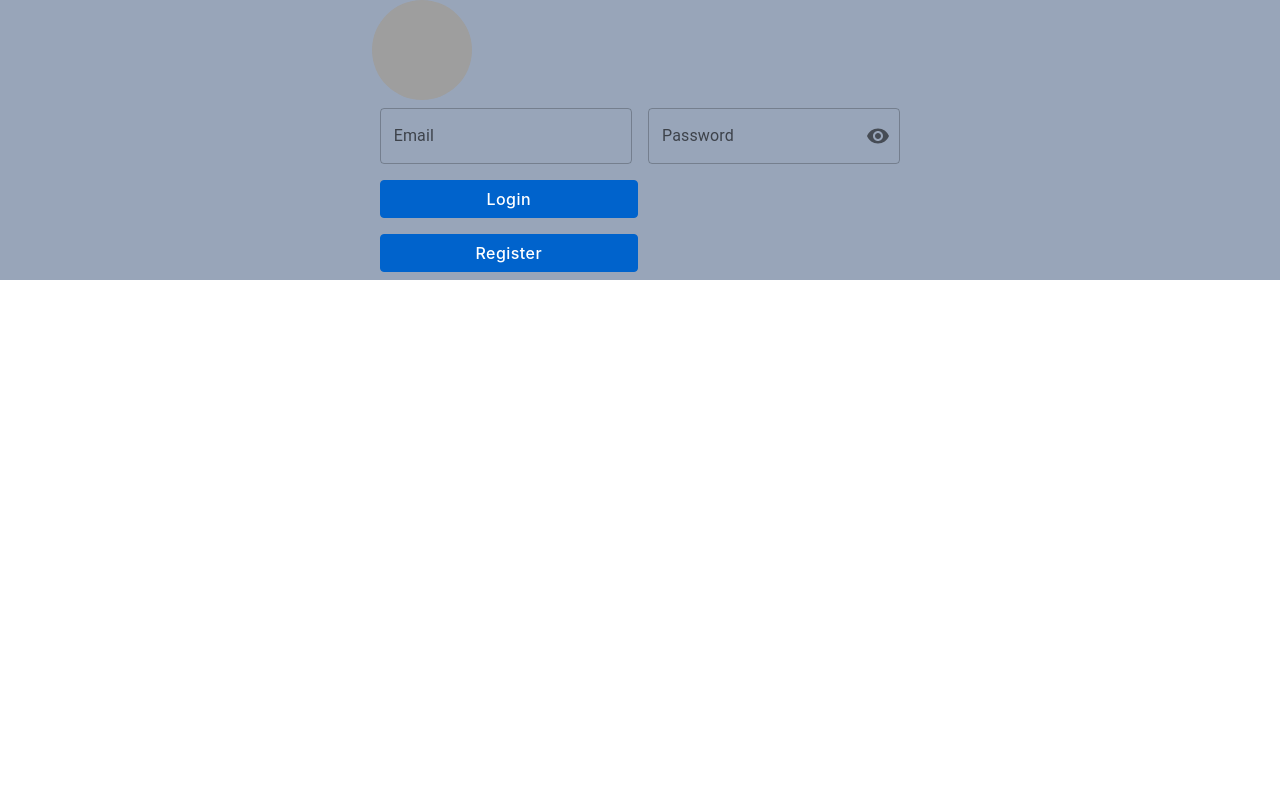
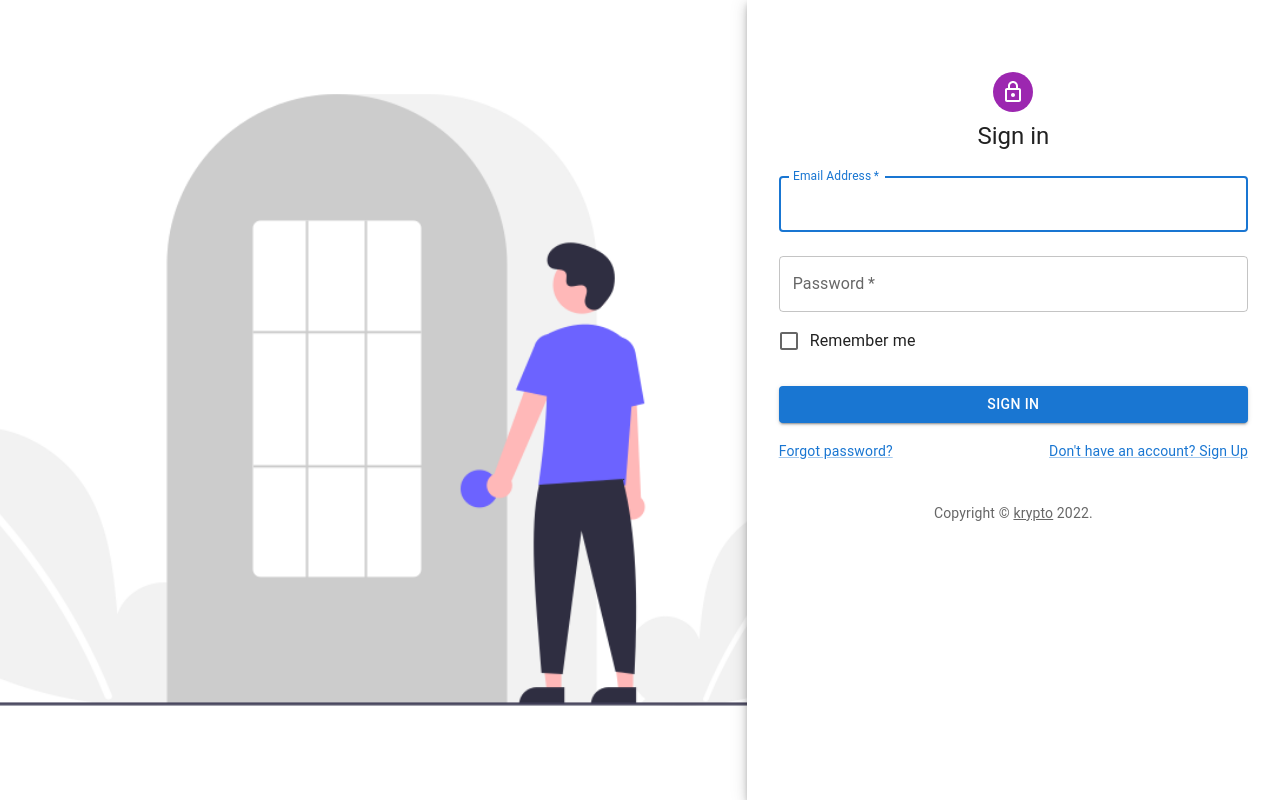
Before and after one commit to JustinMul/Krypto, a React (Create React App) app in the folder client/: page / in a window 1280 px wide. Built offline with nearby package versions, Linux system fonts and the light colour scheme; no server answers; grey boxes are pictures that could not be loaded.

Commit message:
add login/news/currency converter layout changes with material ui

```diff
--- a/client/src/components/CurrencyConverter.js
+++ b/client/src/components/CurrencyConverter.js
@@ -14,8 +14,13 @@ import Header from './Header/Header';
 import SideBarList from './Dashboard/SideBarList';
 import { cyan } from '@mui/material/colors';
 import { ThemeProvider, createTheme } from '@mui/material/styles';
+import Stack from '@mui/material/Stack';
+import Chip from '@mui/material/Chip';
+import { Typography } from "@mui/material";
+import SwapVerticalCircleIcon from '@mui/icons-material/SwapVerticalCircle';
 
-export default function CurrencyConverter(props) {
+
+export default function CurrencyConverter() {
   const [ state, setState] = useState([{data:[]}]);
   const [ primary, setPrimary] = useState({
     price:"",
@@ -29,12 +34,6 @@ export default function CurrencyConverter(props) {
   });
   const [ number, setNumber] = useState(1);
   const [ result, setResult] = useState(0);
-
-  const darkTheme = createTheme({
-    palette: {
-      mode: props.mode,
-    },
-  });
 
   useEffect(() => {
     axios.get('/market')
@@ -70,29 +69,24 @@ export default function CurrencyConverter(props) {
     setResult('')
   };
   const handlePrimary = (event)=>{
-    // console.log("PrimaryValue:",event.target.value);
     console.log("PrimaryValue:",event.target.value);
     setPrimary({
       price:event.target.value.price,
       name:event.target.value.name,
       image:event.target.value.image
     })
-    setResult('')
-
-    // console.log('primary values', event.target.value.current_price, event.target.value.id)
+    setResult('');
   }
 
   const amount = number * primary.price;
 
   const handleResult = () => {
-
     let final = 0;
 
     final = amount/secondary.price;
 
     setResult(final);
   }
-  // console.log(result);
 
   const handleRefresh = () => {
     setNumber("");
@@ -110,16 +104,22 @@ export default function CurrencyConverter(props) {
   }
 
   return (
-    <div className="testing">
-          <ThemeProvider theme={darkTheme}>
-    <Header mode={props.mode} setMode={props.setMode}/>
-    <SideBarList mode={props.mode} setMode={props.setMode}/>
+    <>
+    {/* <Header/> */}
+    <SideBarList/>
+
     <Box
       sx={{
+        m:'auto',
         width: 500,
-        height: 500
+        height: 500,
+        display: 'grid',
+        gridTemplateRows: 'repeat(4, 1fr)',
+        alignItems:'center',
+        // justifyItems:'center'
       }}
     >
+      <Typography variant="h4" textAlign={'center'}>Crypto Currency Converter</Typography>
       <TextField sx={{ m: 1, minWidth: 300 }}
         id="outlined-number"
         value={number}
@@ -139,11 +139,9 @@ export default function CurrencyConverter(props) {
           renderValue={(crypto)=> {
             if(crypto.image) {
               return(
-                <MenuItem key ={crypto.name} value={{name:crypto.name, price: crypto.price, image: crypto.image}}>{crypto.name}<img src={crypto.image}alt = "crypto" width = '30' ></img></MenuItem>
+              <MenuItem key ={crypto.name} value={{name:crypto.name, price: crypto.price, image: crypto.image}}>{crypto.name}<img src={crypto.image}alt = "crypto" width = '30' ></img></MenuItem>
               )
-            }
-
-
+            };
           }}
           label="Primary"
           onChange={handlePrimary}
@@ -158,6 +156,7 @@ export default function CurrencyConverter(props) {
       <FormControl sx={{ m: 1, minWidth: 300 }}>
         <InputLabel id="demo-simple-select-helper-label">To</InputLabel>
         <Select
+
           labelId="demo-simple-select-helper-label"
           id="demo-simple-select-helper"
           value={secondary}
@@ -168,9 +167,7 @@ export default function CurrencyConverter(props) {
               return(
                 <MenuItem key ={crypto.name} value={{name:crypto.name, price: crypto.price, image: crypto.image}}>{crypto.name}<img src={crypto.image}alt = "crypto" width = '30' ></img></MenuItem>
               )
-            }
-
-
+            };
           }}
         >
           <MenuItem value="">
@@ -180,19 +177,29 @@ export default function CurrencyConverter(props) {
         </Select>
         <FormHelperText>Secondary Currency</FormHelperText>
       </FormControl>
-      <div>
-        <Button variant="contained" endIcon={<SendIcon />} onClick={handleResult}>
+      <Stack spacing={35} direction='row' m={2}>
+        <Button variant="contained" size="medium" endIcon={<SwapVerticalCircleIcon />} onClick={handleResult}>
           Convert
         </Button>
         <Button variant="contained" endIcon={<RefreshIcon />} onClick={handleRefresh}>
           Clear
         </Button>
-      </div>
-      <div>
-      {result ? `${number} ${primary.name} = ${result} ${secondary.name}` : null}
-      </div>
+      </Stack>
+      <Box
+        sx={{
+          m:'auto',
+          width: 500,
+          height: 50,
+          display:'grid',
+          alignItems:'center',
+          justifyItems:'center'
+        }}>
+      {result ?
+      <Chip p={5} color="success" label={<Typography variant="h6" textAlign={'center'}>{`${number} ${primary.name} = ${result} ${secondary.name}`}</Typography>}>
+      </Chip>: null}
+      </Box>
     </Box>
-    </ThemeProvider>
-    </div>
+
+    </>
   );
 }
--- a/client/src/components/News/News.js
+++ b/client/src/components/News/News.js
@@ -1,5 +1,5 @@
 import { React } from 'react'
-
+import { Box } from '@mui/system';
 import Card from '@mui/material/Card';
 import CardActions from '@mui/material/CardActions';
 import CardContent from '@mui/material/CardContent';
@@ -9,13 +9,20 @@ import Typography from '@mui/material/Typography';
 import Divider from '@mui/material/Divider';
 
 
+import Paper from '@mui/material/Paper';
+
+
 const News = ({title, image, description, date, source}) => {
 
+
   return (
-    <Card m={{ maxWidth: 80}}>
+  <Box m="auto">
+        {/* <Item sx={{ gridRow: '1', gridColumn: 'span 2' }}> */}
+        <Paper elevation={3}>
+          <Card sx={{ maxWidth: 400}}>
             <CardMedia
               component="img"
-        alt="green iguana"
+              alt="news"
               height="140"
               image={image}
             />
@@ -36,6 +43,8 @@ const News = ({title, image, description, date, source}) => {
               <Button size="small" onClick = {(e) => (window.location.href = `${source}`)}>Source</Button>
             </CardActions>
           </Card>
+      </Paper>
+  </Box>
   )
 }
 
--- a/client/src/components/News/NewsList.js
+++ b/client/src/components/News/NewsList.js
@@ -1,16 +1,12 @@
 import {React, useState, useEffect} from 'react';
 import axios from 'axios';
 import News from './News'
-import Header from '../Header/Header';
+
+import Box from  '@mui/material/Box';
 import SideBarList from '../Dashboard/SideBarList'
-import { ThemeProvider, createTheme } from '@mui/material/styles';
+
 import CircularProgress from '@mui/material/CircularProgress';
-
-
-
-
-
-const NewsList = (props) => {
+const NewsList = () => {
   const[news, setNews] = useState([])
   const[loading, setLoading] = useState(false)
   const options = {
@@ -21,11 +17,6 @@ const NewsList = (props) => {
       'X-RapidAPI-Key': process.env.REACT_APP_API_KEY,
     }
   }
-  const darkTheme = createTheme({
-    palette: {
-      mode: props.mode,
-    },
-  });
 
   useEffect(()=>{
     axios.request(options).then(function (response) {
@@ -39,20 +30,24 @@ const NewsList = (props) => {
   const newsList = news.map((article)=>{
 
     return (
+
       <News key={article.title} title={article.title} image={article.image} description={article.desc} date={article.date} source={article.url} />
+
     )
   })
+
   return (
-    <ThemeProvider theme={darkTheme}>
-    <div>
-      <Header mode={props.mode} setMode={props.setMode}/>
-      <SideBarList mode={props.mode} setMode={props.setMode}/>
-
-      {loading ? newsList : <CircularProgress/>}
-      {/* {newsList} */}
-
-    </div>
-    </ThemeProvider>
+    <Box sx={{mt:10,mb:5}} display="grid" gridTemplateColumns="repeat(12, 1fr)" columngap="3" rowgap="3">
+      <Box gridColumn="span 0.5">
+        <SideBarList/>
+      </Box>
+      <Box gridColumn="span 10">
+        {loading ?
+        <Box sx={{ display: 'grid', gridTemplateColumns: 'repeat(3, 1fr)',gridAutoRows: '1fr'}}>
+          {newsList}
+        </Box> : <CircularProgress/>}
+      </Box>
+    </Box>
   )
 }
 
--- a/client/src/components/login.js
+++ b/client/src/components/login.js
@@ -1,177 +1,335 @@
-import {React,useState} from 'react';
+// import {React,useState} from 'react';
+// import { useNavigate } from 'react-router';
+// import Box from '@mui/material/Box';
+
+// import IconButton from '@mui/material/IconButton';
+// import OutlinedInput from '@mui/material/OutlinedInput';
+// import InputLabel from '@mui/material/InputLabel';
+// import InputAdornment from '@mui/material/InputAdornment';
+// import FormControl from '@mui/material/FormControl';
+// import Visibility from '@mui/icons-material/Visibility';
+// import VisibilityOff from '@mui/icons-material/VisibilityOff';
+// import { styled } from '@mui/material/styles';
+// import Button from '@mui/material/Button';
+// import { Stack } from '@mui/material';
+// import Avatar from '@mui/material/Avatar';
+// import axios from 'axios';
+
+// const Login = () => {
+
+//   const [values, setValues] = useState({
+//     email : '',
+//     password: '',
+//     img:'',
+//     showPassword: false,
+//   });
+
+//   const handleEmail = (event) => {
+
+//     setValues({
+//       ...values ,
+//       email: event.target.value
+//     });
+//   };
+//   const handlePassword = (event) => {
+
+//     setValues({
+//       ...values ,
+//       password: event.target.value
+//     });
+//   };
+//   // console.log("values:",values);
+//   const handleClickShowPassword = () => {
+//     setValues({
+//       ...values,
+//       showPassword: !values.showPassword,
+//     });
+//   };
+
+//   const handleMouseDownPassword = (event) => {
+//     event.preventDefault();
+//   };
+
+//   let navigate = useNavigate();
+//   const submitHandler = (event) => {
+//     event.preventDefault();
+
+//     axios.put(`http://localhost:8081/user-data`, {data: values}).then((response)=> {
+//       console.log("email:",response.data.email);
+//       console.log("password:",response.data.password);
+//       if(response.data.email && response.data.password){
+//         localStorage.setItem('username',JSON.stringify(response.data));
+
+//         navigate('/dashboard');
+//       }
+//     });
+//   }
+
+
+//   // Styling for Submit Button
+
+//   const BootstrapButton = styled(Button)({
+//     boxShadow: 'none',
+//     textTransform: 'none',
+//     fontSize: 16,
+//     padding: '6px 12px',
+//     border: '1px solid',
+//     lineHeight: 1.5,
+//     backgroundColor: '#0063cc',
+//     borderColor: '#0063cc',
+//     fontFamily: [
+//       '-apple-system',
+//       'BlinkMacSystemFont',
+//       '"Segoe UI"',
+//       'Roboto',
+//       '"Helvetica Neue"',
+//       'Arial',
+//       'sans-serif',
+//       '"Apple Color Emoji"',
+//       '"Segoe UI Emoji"',
+//       '"Segoe UI Symbol"',
+//     ].join(','),
+//     '&:hover': {
+//       backgroundColor: '#0069d9',
+//       borderColor: '#0062cc',
+//       boxShadow: 'none',
+//     },
+//     '&:active': {
+//       boxShadow: 'none',
+//       backgroundColor: '#0062cc',
+//       borderColor: '#005cbf',
+//     },
+//     '&:focus': {
+//       boxShadow: '0 0 0 0.2rem rgba(0,123,255,.5)',
+//     },
+//   });
+
+//   return (
+//     <Stack
+//       direction="row"
+//       justifyContent="center"
+//       alignItems="center"
+//       spacing={2}
+//     >
+//       <Box
+//         component="form"
+//         sx={{
+//           '& .MuiTextField-root': { m: 1, width: '25ch' },
+//         }}
+//         noValidate
+//         autoComplete="off"
+//       >
+//         <Avatar
+//         alt="Remy Sharp"
+//         src="	https://pickaface.net/gallery/avatar/20160625_050020_889_FAKE.png"
+//         sx={{ width: 100, height: 100 }}
+//         />
+
+//         <div>
+//           <FormControl sx={{ m: 1, width: '25ch' }} variant="outlined">
+//             <InputLabel htmlFor="outlined-adornment-email">Email</InputLabel>
+//             <OutlinedInput
+
+//               id="outlined-adornment-email"
+//               value={values.email}
+//               onChange={handleEmail}
+//               label="Email"
+//             />
+//           </FormControl>
+//           <FormControl sx={{ m: 1, width: '25ch' }} variant="outlined">
+//             <InputLabel htmlFor="outlined-adornment-password">Password</InputLabel>
+//             <OutlinedInput
+//               id="outlined-adornment-password"
+//               type={values.showPassword ? 'text' : 'password'}
+//               value={values.password}
+//               onChange={handlePassword}
+//               endAdornment={
+//                 <InputAdornment position="end">
+//                   <IconButton
+//                     aria-label="toggle password visibility"
+//                     onClick={handleClickShowPassword}
+//                     onMouseDown={handleMouseDownPassword}
+//                     edge="end"
+//                   >
+//                     {values.showPassword ? <VisibilityOff /> : <Visibility />}
+//                   </IconButton>
+//                 </InputAdornment>
+//               }
+//               label="Password"
+//             />
+//           </FormControl>
+//         </div>
+//         <div>
+//           <BootstrapButton sx={{ m: 1, width: '25ch' }} variant="contained" disableRipple onClick={submitHandler}>
+//             Login
+//           </BootstrapButton>
+//         </div>
+//         <div>
+//           <BootstrapButton sx={{ m: 1, width: '25ch' }} variant="contained" disableRipple>
+//             Register
+//           </BootstrapButton>
+//         </div>
+//       </Box>
+//     </Stack>
+//   );
+// };
+
+// export default Login;
+
+
+import * as React from 'react';
+import { useState } from 'react';
 import { useNavigate } from 'react-router';
+import axios from 'axios';
+import Avatar from '@mui/material/Avatar';
+import Button from '@mui/material/Button';
+import CssBaseline from '@mui/material/CssBaseline';
+import TextField from '@mui/material/TextField';
+import FormControlLabel from '@mui/material/FormControlLabel';
+import Checkbox from '@mui/material/Checkbox';
+import Link from '@mui/material/Link';
+import Paper from '@mui/material/Paper';
 import Box from '@mui/material/Box';
+import Grid from '@mui/material/Grid';
+import LockOutlinedIcon from '@mui/icons-material/LockOutlined';
+import Typography from '@mui/material/Typography';
+import { createTheme, ThemeProvider } from '@mui/material/styles';
 
-import IconButton from '@mui/material/IconButton';
-import OutlinedInput from '@mui/material/OutlinedInput';
-import InputLabel from '@mui/material/InputLabel';
-import InputAdornment from '@mui/material/InputAdornment';
-import FormControl from '@mui/material/FormControl';
-import Visibility from '@mui/icons-material/Visibility';
-import VisibilityOff from '@mui/icons-material/VisibilityOff';
-import { styled } from '@mui/material/styles';
-import Button from '@mui/material/Button';
-import { Stack } from '@mui/material';
-import Avatar from '@mui/material/Avatar';
-import axios from 'axios';
+function Copyright(props) {
+  return (
+    <Typography variant="body2" color="text.secondary" align="center" {...props}>
+      {'Copyright © '}
+      <Link color="inherit" href="https://mui.com/">
+        krypto
+      </Link>{' '}
+      {new Date().getFullYear()}
+      {'.'}
+    </Typography>
+  );
+}
 
-const Login = () => {
+const theme = createTheme();
 
+export default function Login() {
   const [values, setValues] = useState({
     email : '',
-    password: '',
-    img:'',
-    showPassword: false,
+    password: ''
   });
+  let navigate = useNavigate();
+  const handleSubmit = (event) => {
+    event.preventDefault();
+    const data = new FormData(event.currentTarget);
+    // setValues({
+    //         ...values ,
+    //         email: data.get('email'),
+    //         password: data.get('password'),
+    //       })
+    console.log({
+      email: data.get('email'),
+      password: data.get('password'),
+    });
+    const values = {
+      email: data.get('email'),
+      password: data.get('password'),
+    };
+    console.log("data:",values);
 
-  const handleEmail = (event) => {
-
-    setValues({
-      ...values ,
-      email: event.target.value
-    });
-  };
-  const handlePassword = (event) => {
-
-    setValues({
-      ...values ,
-      password: event.target.value
-    });
-  };
-  // console.log("values:",values);
-  const handleClickShowPassword = () => {
-    setValues({
-      ...values,
-      showPassword: !values.showPassword,
-    });
-  };
-
-  const handleMouseDownPassword = (event) => {
-    event.preventDefault();
-  };
-
-  let navigate = useNavigate();
-  const submitHandler = (event) => {
-    event.preventDefault();
-
-    axios.put(`http://localhost:8081/user-data`, {data: values}).then((response)=> {
+    axios.put(`http://localhost:8081/user-data`, {data:values}).then((response)=> {
       console.log("email:",response.data.email);
       console.log("password:",response.data.password);
       if(response.data.email && response.data.password){
         localStorage.setItem('username',JSON.stringify(response.data));
 
-        navigate('/dashboard');
+      navigate('/dashboard');
       }
     });
-  }
-
-
-  // Styling for Submit Button
-
-  const BootstrapButton = styled(Button)({
-    boxShadow: 'none',
-    textTransform: 'none',
-    fontSize: 16,
-    padding: '6px 12px',
-    border: '1px solid',
-    lineHeight: 1.5,
-    backgroundColor: '#0063cc',
-    borderColor: '#0063cc',
-    fontFamily: [
-      '-apple-system',
-      'BlinkMacSystemFont',
-      '"Segoe UI"',
-      'Roboto',
-      '"Helvetica Neue"',
-      'Arial',
-      'sans-serif',
-      '"Apple Color Emoji"',
-      '"Segoe UI Emoji"',
-      '"Segoe UI Symbol"',
-    ].join(','),
-    '&:hover': {
-      backgroundColor: '#0069d9',
-      borderColor: '#0062cc',
-      boxShadow: 'none',
-    },
-    '&:active': {
-      boxShadow: 'none',
-      backgroundColor: '#0062cc',
-      borderColor: '#005cbf',
-    },
-    '&:focus': {
-      boxShadow: '0 0 0 0.2rem rgba(0,123,255,.5)',
-    },
-  });
+  };
 
   return (
-    <Stack
-      direction="row"
-      justifyContent="center"
-      alignItems="center"
-      spacing={2}
-    >
-      <Box
-        component="form"
-        sx={{
-          '& .MuiTextField-root': { m: 1, width: '25ch' },
-        }}
-        noValidate
-        autoComplete="off"
-      >
-        <Avatar
-        alt="Remy Sharp"
-        src="	https://pickaface.net/gallery/avatar/20160625_050020_889_FAKE.png"
-        sx={{ width: 100, height: 100 }}
+    <ThemeProvider theme={theme}>
+      <Grid container component="main" sx={{ height: '100vh' }}>
+        <CssBaseline />
+        <Grid
+          item
+          xs={false}
+          sm={4}
+          md={7}
+          sx={{
+            backgroundImage: 'url(/Login.png)',
+            backgroundRepeat: 'no-repeat',
+            backgroundColor: (t) =>
+              t.palette.mode === 'light' ? t.palette.grey[50] : t.palette.grey[900],
+            backgroundSize: 'cover',
+            backgroundPosition: 'center',
+          }}
         />
+        <Grid item xs={12} sm={8} md={5} component={Paper} elevation={6} square>
+          <Box
 
-        <div>
-          <FormControl sx={{ m: 1, width: '25ch' }} variant="outlined">
-            <InputLabel htmlFor="outlined-adornment-email">Email</InputLabel>
-            <OutlinedInput
-
-              id="outlined-adornment-email"
-              value={values.email}
-              onChange={handleEmail}
-              label="Email"
-            />
-          </FormControl>
-          <FormControl sx={{ m: 1, width: '25ch' }} variant="outlined">
-            <InputLabel htmlFor="outlined-adornment-password">Password</InputLabel>
-            <OutlinedInput
-              id="outlined-adornment-password"
-              type={values.showPassword ? 'text' : 'password'}
-              value={values.password}
-              onChange={handlePassword}
-              endAdornment={
-                <InputAdornment position="end">
-                  <IconButton
-                    aria-label="toggle password visibility"
-                    onClick={handleClickShowPassword}
-                    onMouseDown={handleMouseDownPassword}
-                    edge="end"
-                  >
-                    {values.showPassword ? <VisibilityOff /> : <Visibility />}
-                  </IconButton>
-                </InputAdornment>
-              }
-              label="Password"
-            />
-          </FormControl>
-        </div>
-        <div>
-          <BootstrapButton sx={{ m: 1, width: '25ch' }} variant="contained" disableRipple onClick={submitHandler}>
-            Login
-          </BootstrapButton>
-        </div>
-        <div>
-          <BootstrapButton sx={{ m: 1, width: '25ch' }} variant="contained" disableRipple>
-            Register
-          </BootstrapButton>
-        </div>
-      </Box>
-    </Stack>
+            sx={{
+              my: 8,
+              mx: 4,
+              display: 'flex',
+              flexDirection: 'column',
+              alignItems: 'center',
+            }}
+          >
+            <Avatar sx={{ m: 1, bgcolor: 'secondary.main' }}>
+              <LockOutlinedIcon />
+            </Avatar>
+            <Typography component="h1" variant="h5">
+              Sign in
+            </Typography>
+            <Box component="form" noValidate onSubmit={handleSubmit} sx={{ mt: 1 }}>
+              <TextField
+                margin="normal"
+                required
+                fullWidth
+                id="email"
+                label="Email Address"
+                name="email"
+                autoComplete="email"
+                autoFocus
+              />
+              <TextField
+                margin="normal"
+                required
+                fullWidth
+                name="password"
+                label="Password"
+                type="password"
+                id="password"
+                autoComplete="current-password"
+              />
+              <FormControlLabel
+                control={<Checkbox value="remember" color="primary" />}
+                label="Remember me"
+              />
+              <Button
+                type="submit"
+                fullWidth
+                variant="contained"
+                sx={{ mt: 3, mb: 2 }}
+              >
+                Sign In
+              </Button>
+              <Grid container>
+                <Grid item xs>
+                  <Link href="#" variant="body2">
+                    Forgot password?
+                  </Link>
+                </Grid>
+                <Grid item>
+                  <Link href="#" variant="body2">
+                    {"Don't have an account? Sign Up"}
+                  </Link>
+                </Grid>
+              </Grid>
+              <Copyright sx={{ mt: 5 }} />
+            </Box>
+          </Box>
+        </Grid>
+      </Grid>
+    </ThemeProvider>
   );
-};
-
-export default Login;
+}
```
Also changed, not shown: client/public/Login.png (added). Lines whose indentation alone changed are shown as unchanged.
